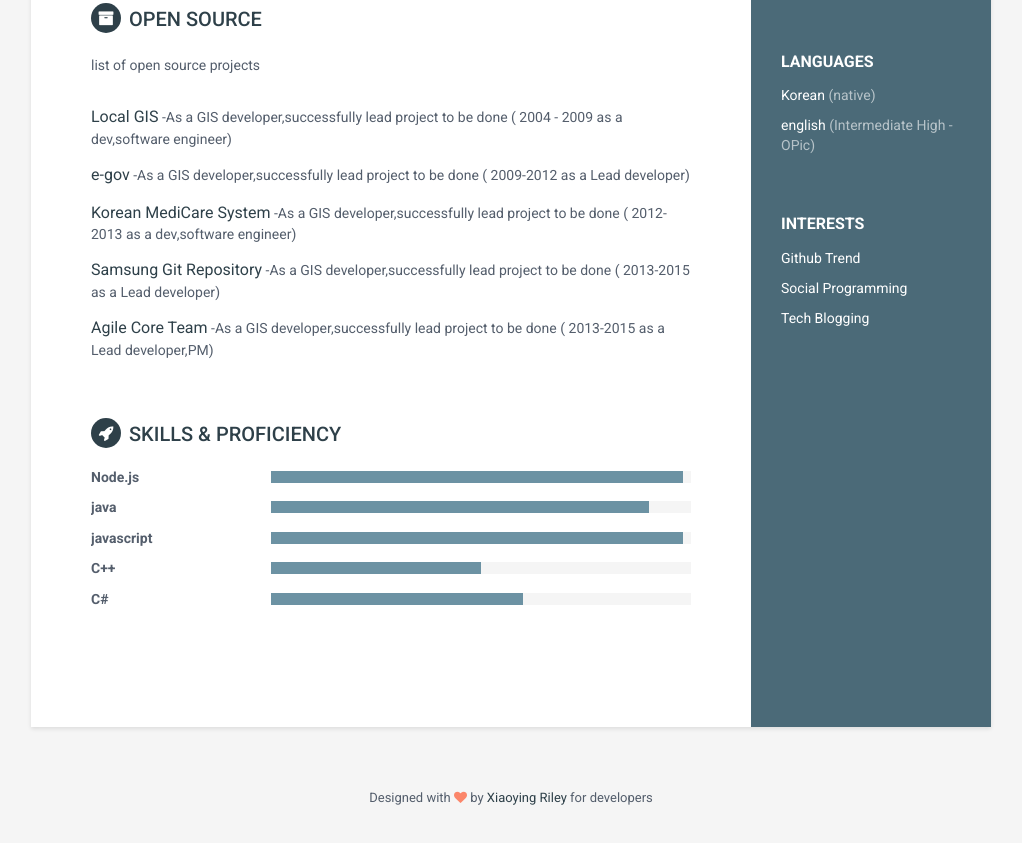
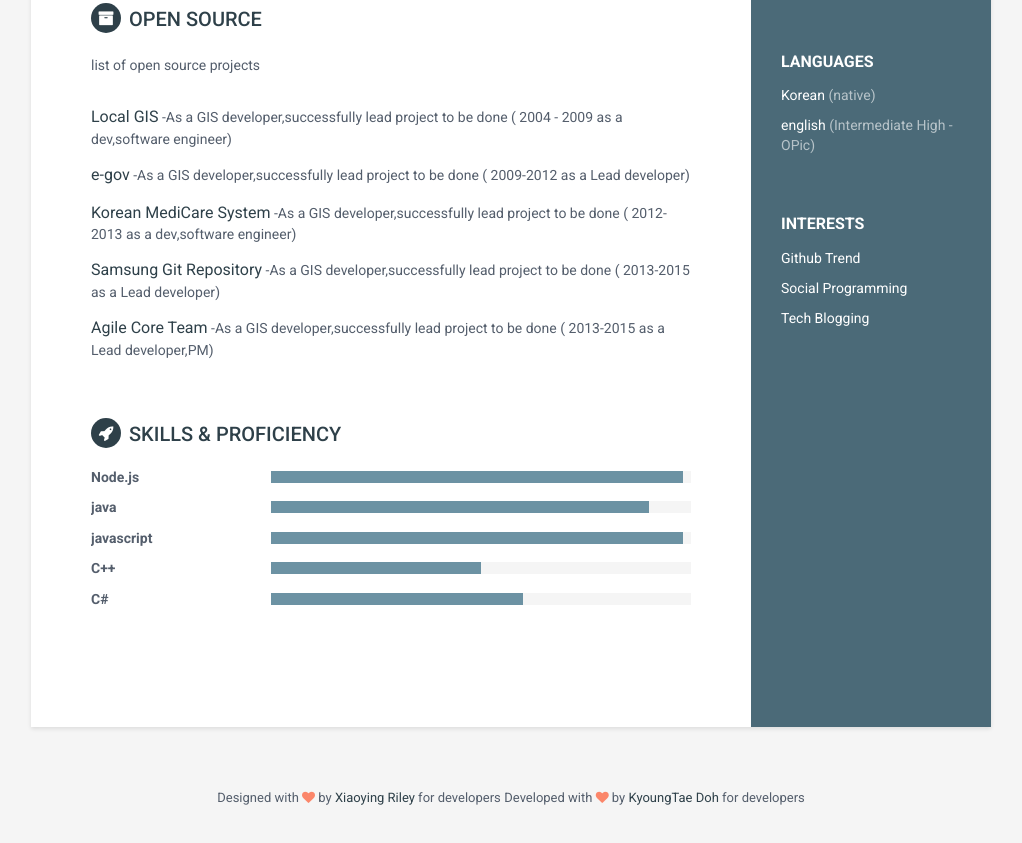
Before and after one commit to ehrudxo/focus-on, a React app: page app/index.html in a window 1280 px wide. Shown: the part 811-1654 px from the top of the page, without its empty margins (129-1151 px from the left). Built offline with nearby package versions, Linux system fonts and the light colour scheme.

Commit message:
add for README.md file

```diff
--- a/app/index.html
+++ b/app/index.html
@@ -46,6 +46,7 @@
     <div class="text-center">
       <!--/* This template is released under the Creative Commons Attribution 3.0 License. Please keep the attribution link below when using for your own project. Thank you for your support. :) If you'd like to use the template without the attribution, you can check out other license options via our website: themes.3rdwavemedia.com */-->
       <small class="copyright">Designed with <i class="fa fa-heart"></i> by <a href="http://themes.3rdwavemedia.com" target="_blank">Xiaoying Riley</a> for developers</small>
+      <small class="copyright">Developed with <i class="fa fa-heart"></i> by <a href="http://techstory.shma.so" target="_blank">KyoungTae Doh</a> for developers</small>
     </div>
     <!--//container-->
   </footer>
```
Also changed, not shown: README.md.
